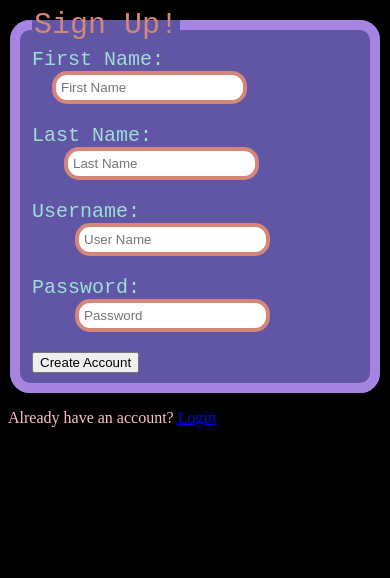
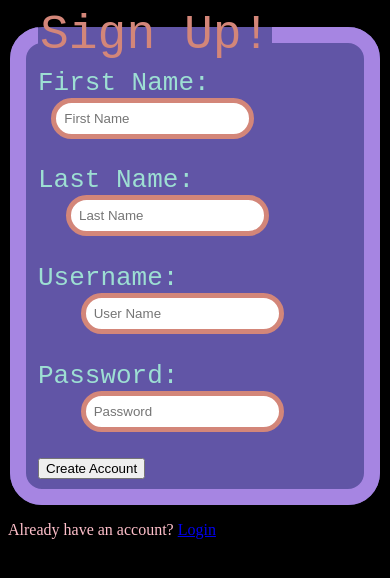
Before and after one commit to RouanThompson/frontend_vlog, a React (Create React App) app: page /signup in a window 390 px wide. Shown: the top 578 px of the page. Built offline with nearby package versions, Linux system fonts and the light colour scheme; a web font is replaced by a local one.

Commit message:
Changed pixels to em in css for a more responsive web ppage

```diff
--- a/src/index.css
+++ b/src/index.css
@@ -7,40 +7,40 @@ body {
 
 legend {
     font-family: 'Patua One', monospace;
-    font-size: 30px;
+    font-size: 3em;
     color: #d38679;
 }
 
 label {
     font-family: monospace;
-    font-size: 20px;
+    font-size: 2em;
     color: #9ddfd3;
 }
 
 fieldset {
     border-style: solid;
-    border-width: 10px;
+    border-width: 1em;
     border-color: #a685e2;
-    border-radius: 20px;
+    border-radius: 2em;
     background-color: #6155a6;
 }
 #signup-form-first-name {
-    margin-left: 20px;
+    margin-left: 1em;
 }
 
 #signup-form-last-name {
-    margin-left: 32px;
+    margin-left: 2.1em;
 }
 
 .signup-form-username-password {
-    margin-left: 43px;
+    margin-left: 3.2em;
 }
 
 .signup-form-inputs {
-    padding: 5px;
-    margin-bottom: 20px;
+    padding: 0.6em;
+    margin-bottom: 2em;
     border-style: solid;
-    border-width: 4px;
-    border-radius: 15px;
+    border-width: 0.4em;
+    border-radius: 3em;
     border-color: #d38679;
 }
```
